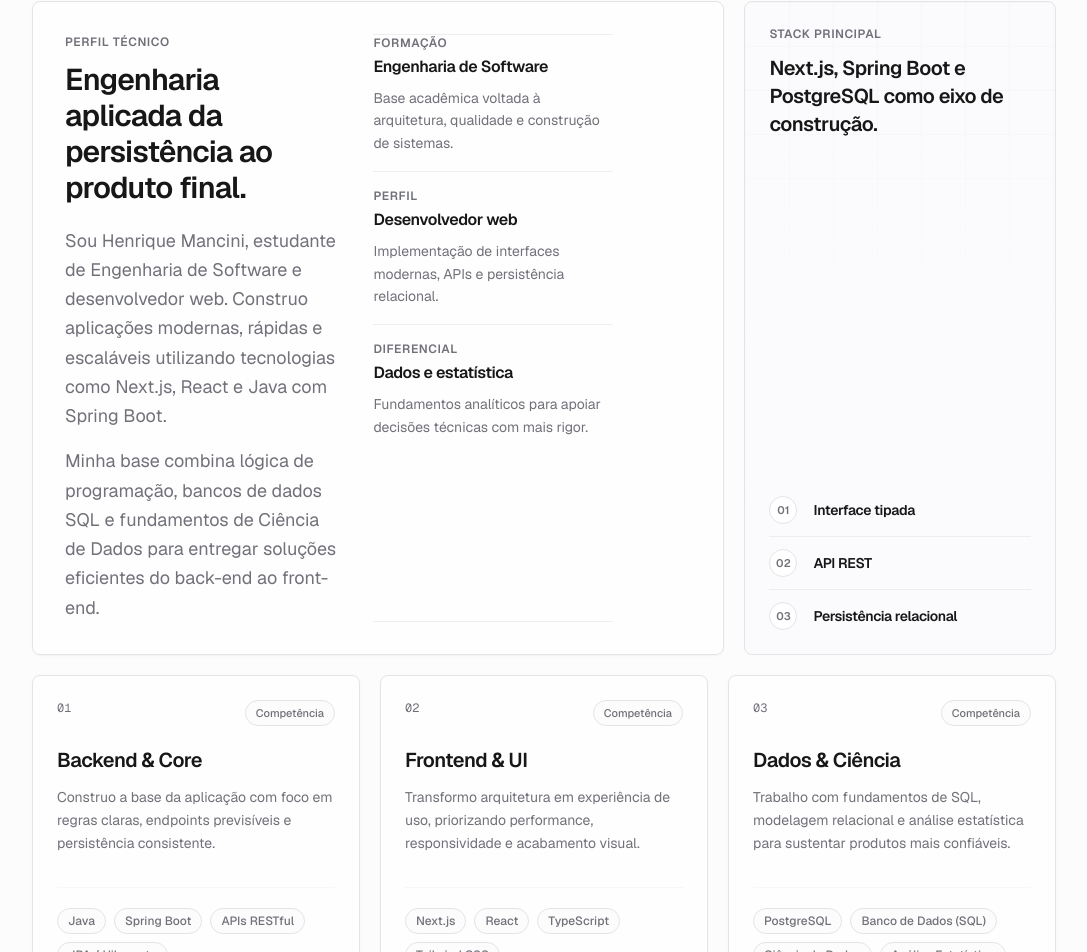
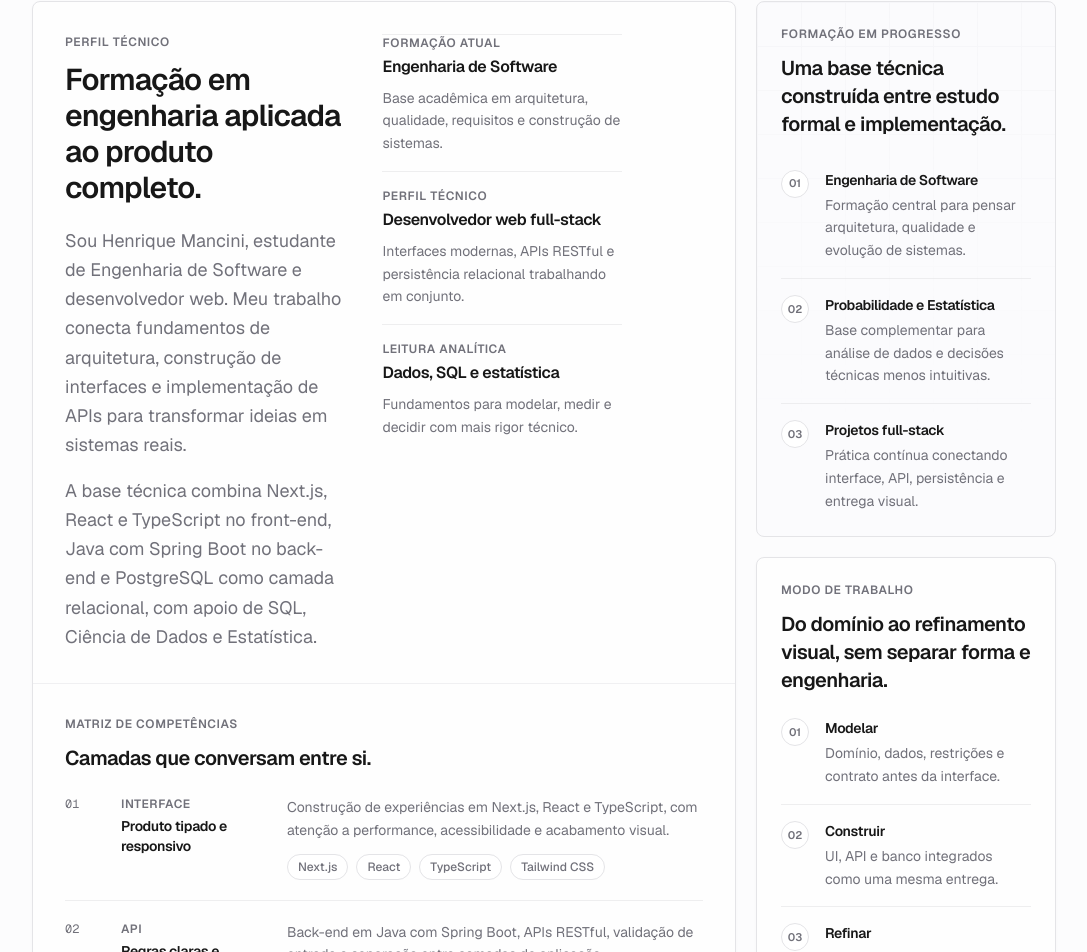
Before and after one commit to Henrique-mancini/portfolio-front, a Next.js app: page / in a window 1280 px wide. Shown: the part 2103-3055 px from the top of the page, without its empty margins (96-1183 px from the left). Built offline with nearby package versions, Linux system fonts and the light colour scheme; no server answers.

Commit message:
refactor: update About component with revised competency layers, formation notes, and layout refinements

```diff
--- a/app/components/About.tsx
+++ b/app/components/About.tsx
@@ -1,57 +1,75 @@
 const profileSignals = [
   {
-    label: "Formação",
+    label: "Formação atual",
     value: "Engenharia de Software",
-    detail: "Base acadêmica voltada à arquitetura, qualidade e construção de sistemas.",
+    detail: "Base acadêmica em arquitetura, qualidade, requisitos e construção de sistemas.",
   },
   {
-    label: "Perfil",
-    value: "Desenvolvedor web",
-    detail: "Implementação de interfaces modernas, APIs e persistência relacional.",
+    label: "Perfil técnico",
+    value: "Desenvolvedor web full-stack",
+    detail: "Interfaces modernas, APIs RESTful e persistência relacional trabalhando em conjunto.",
   },
   {
-    label: "Diferencial",
-    value: "Dados e estatística",
-    detail: "Fundamentos analíticos para apoiar decisões técnicas com mais rigor.",
+    label: "Leitura analítica",
+    value: "Dados, SQL e estatística",
+    detail: "Fundamentos para modelar, medir e decidir com mais rigor técnico.",
   },
 ];
 
-const competencyTracks = [
+const competencyLayers = [
   {
     number: "01",
-    title: "Backend & Core",
+    layer: "Interface",
+    title: "Produto tipado e responsivo",
     description:
-      "Construo a base da aplicação com foco em regras claras, endpoints previsíveis e persistência consistente.",
-    items: ["Java", "Spring Boot", "APIs RESTful", "JPA / Hibernate"],
+      "Construção de experiências em Next.js, React e TypeScript, com atenção a performance, acessibilidade e acabamento visual.",
+    tools: ["Next.js", "React", "TypeScript", "Tailwind CSS"],
   },
   {
     number: "02",
-    title: "Frontend & UI",
+    layer: "API",
+    title: "Regras claras e contratos previsíveis",
     description:
-      "Transformo arquitetura em experiência de uso, priorizando performance, responsividade e acabamento visual.",
-    items: ["Next.js", "React", "TypeScript", "Tailwind CSS"],
+      "Back-end em Java com Spring Boot, APIs RESTful, validação de entrada e separação entre camadas de aplicação.",
+    tools: ["Java", "Spring Boot", "REST", "Validation"],
   },
   {
     number: "03",
-    title: "Dados & Ciência",
+    layer: "Dados",
+    title: "Persistência relacional e análise",
     description:
-      "Trabalho com fundamentos de SQL, modelagem relacional e análise estatística para sustentar produtos mais confiáveis.",
-    items: ["PostgreSQL", "Banco de Dados (SQL)", "Ciência de Dados", "Análise Estatística"],
+      "Modelagem em PostgreSQL, SQL, JPA/Hibernate e fundamentos estatísticos aplicados à leitura de dados.",
+    tools: ["PostgreSQL", "SQL", "JPA / Hibernate", "Estatística"],
   },
 ];
 
-const deliveryFlow = [
+const formationNotes = [
   {
-    title: "Modelar",
-    detail: "Entender domínio, dados e restrições antes da interface.",
+    title: "Engenharia de Software",
+    detail: "Formação central para pensar arquitetura, qualidade e evolução de sistemas.",
   },
   {
-    title: "Integrar",
-    detail: "Conectar API, banco e camada visual com contratos claros.",
+    title: "Probabilidade e Estatística",
+    detail: "Base complementar para análise de dados e decisões técnicas menos intuitivas.",
   },
   {
-    title: "Refinar",
-    detail: "Polir responsividade, acessibilidade e leitura técnica da entrega.",
+    title: "Projetos full-stack",
+    detail: "Prática contínua conectando interface, API, persistência e entrega visual.",
+  },
+];
+
+const workingLoop = [
+  {
+    label: "Modelar",
+    detail: "Domínio, dados, restrições e contrato antes da interface.",
+  },
+  {
+    label: "Construir",
+    detail: "UI, API e banco integrados como uma mesma entrega.",
+  },
+  {
+    label: "Refinar",
+    detail: "Responsividade, acessibilidade, performance e leitura técnica.",
   },
 ];
 
@@ -82,34 +100,34 @@ export default function About() {
           </p>
         </div>
 
-        <div className="grid gap-5 lg:grid-cols-[minmax(0,1fr)_minmax(300px,0.45fr)]">
-          <article className="group relative overflow-hidden rounded-lg border border-border bg-card/75 p-5 shadow-sm shadow-black/[0.03] transition-colors duration-300 hover:border-card-hover-border hover:bg-card dark:border-white/10 dark:bg-white/[0.035] dark:shadow-none sm:p-7 lg:p-8">
+        <div className="grid gap-5 lg:grid-cols-[minmax(0,1fr)_minmax(300px,0.42fr)] lg:items-start">
+          <article className="group relative overflow-hidden rounded-lg border border-border bg-card/75 shadow-sm shadow-black/[0.03] transition-colors duration-300 hover:border-card-hover-border hover:bg-card dark:border-white/10 dark:bg-white/[0.035] dark:shadow-none">
             <div className="pointer-events-none absolute inset-x-0 top-0 h-px bg-gradient-to-r from-transparent via-foreground/20 to-transparent opacity-0 transition-opacity duration-300 group-hover:opacity-100" />
 
-            <div className="grid gap-8 lg:grid-cols-[minmax(0,0.78fr)_minmax(240px,0.42fr)]">
+            <div className="grid gap-8 p-5 sm:p-7 lg:grid-cols-[minmax(0,0.78fr)_minmax(240px,0.42fr)] lg:p-8">
               <div className="min-w-0">
                 <p className="text-xs font-semibold uppercase tracking-wider text-muted">
                   Perfil técnico
                 </p>
                 <h3 className="mt-3 max-w-2xl text-2xl font-semibold tracking-tight text-foreground sm:text-3xl">
-                  Engenharia aplicada da persistência ao produto final.
+                  Formação em engenharia aplicada ao produto completo.
                 </h3>
                 <div className="mt-5 flex flex-col gap-4 text-base leading-relaxed text-muted sm:text-lg">
                   <p>
                     Sou Henrique Mancini, estudante de Engenharia de Software e
-                    desenvolvedor web. Construo aplicações modernas, rápidas e
-                    escaláveis utilizando tecnologias como Next.js, React e Java com
-                    Spring Boot.
+                    desenvolvedor web. Meu trabalho conecta fundamentos de arquitetura,
+                    construção de interfaces e implementação de APIs para transformar
+                    ideias em sistemas reais.
                   </p>
                   <p>
-                    Minha base combina lógica de programação, bancos de dados SQL e
-                    fundamentos de Ciência de Dados para entregar soluções eficientes do
-                    back-end ao front-end.
+                    A base técnica combina Next.js, React e TypeScript no front-end,
+                    Java com Spring Boot no back-end e PostgreSQL como camada relacional,
+                    com apoio de SQL, Ciência de Dados e Estatística.
                   </p>
                 </div>
               </div>
 
-              <dl className="divide-y divide-border/60 border-y border-border/60">
+              <dl className="divide-y divide-border/60 border-y border-border/60 lg:border-b-0">
                 {profileSignals.map((signal) => (
                   <div key={signal.label} className="py-4 first:pt-0 last:pb-0">
                     <dt className="text-xs font-semibold uppercase tracking-wider text-muted">
@@ -125,111 +143,137 @@ export default function About() {
                 ))}
               </dl>
             </div>
+
+            <div className="border-t border-border/50 bg-background/45 p-5 dark:border-white/10 dark:bg-black/20 sm:p-7 lg:p-8">
+              <div className="flex flex-col gap-6">
+                <div className="max-w-2xl">
+                  <p className="text-xs font-semibold uppercase tracking-wider text-muted">
+                    Matriz de competências
+                  </p>
+                  <h3 className="mt-3 text-xl font-semibold tracking-tight text-foreground">
+                    Camadas que conversam entre si.
+                  </h3>
+                </div>
+
+                <div className="divide-y divide-border/60">
+                  {competencyLayers.map((layer) => (
+                    <div
+                      key={layer.layer}
+                      className="grid gap-4 py-5 first:pt-0 last:pb-0 md:grid-cols-[2.5rem_minmax(150px,0.34fr)_minmax(0,1fr)]"
+                    >
+                      <span className="font-mono text-xs text-muted">
+                        {layer.number}
+                      </span>
+                      <div>
+                        <p className="text-xs font-semibold uppercase tracking-wider text-muted">
+                          {layer.layer}
+                        </p>
+                        <p className="mt-1 text-sm font-semibold tracking-tight text-foreground">
+                          {layer.title}
+                        </p>
+                      </div>
+                      <div className="min-w-0">
+                        <p className="text-sm leading-relaxed text-muted">
+                          {layer.description}
+                        </p>
+                        <ul className="mt-3 flex flex-wrap gap-2">
+                          {layer.tools.map((tool) => (
+                            <li
+                              key={tool}
+                              className="rounded-full border border-border bg-card/80 px-2.5 py-1 text-xs font-medium text-muted"
+                            >
+                              {tool}
+                            </li>
+                          ))}
+                        </ul>
+                      </div>
+                    </div>
+                  ))}
+                </div>
+              </div>
+            </div>
           </article>
 
+          <div className="grid gap-5 lg:self-start">
             <aside
-            aria-label="Resumo da stack principal"
+              aria-labelledby="about-formation-heading"
               className="relative overflow-hidden rounded-lg border border-border bg-background/55 p-5 dark:border-white/10 dark:bg-black/20 sm:p-6"
             >
               <div
                 aria-hidden="true"
                 className="pointer-events-none absolute inset-0 bg-[linear-gradient(to_right,var(--border)_1px,transparent_1px),linear-gradient(to_bottom,var(--border)_1px,transparent_1px)] bg-[size:44px_44px] opacity-[0.18] [mask-image:linear-gradient(to_bottom,black,transparent_82%)]"
               />
-            <div className="relative flex h-full min-h-[280px] flex-col justify-between gap-8">
+              <div className="relative flex flex-col gap-8">
                 <div>
                   <p className="text-xs font-semibold uppercase tracking-wider text-muted">
-                  Stack principal
+                    Formação em progresso
                   </p>
-                <p className="mt-3 text-xl font-semibold tracking-tight text-foreground">
-                  Next.js, Spring Boot e PostgreSQL como eixo de construção.
-                </p>
+                  <h3
+                    id="about-formation-heading"
+                    className="mt-3 text-xl font-semibold tracking-tight text-foreground"
+                  >
+                    Uma base técnica construída entre estudo formal e implementação.
+                  </h3>
                 </div>
 
-              <div className="space-y-3">
-                {["Interface tipada", "API REST", "Persistência relacional"].map(
-                  (item, index) => (
-                    <div
-                      key={item}
-                      className="grid grid-cols-[2rem_minmax(0,1fr)] items-center gap-3 border-t border-border/60 pt-3 first:border-t-0 first:pt-0"
+                <ol className="space-y-4">
+                  {formationNotes.map((note, index) => (
+                    <li
+                      key={note.title}
+                      className="grid grid-cols-[2rem_minmax(0,1fr)] gap-3 border-t border-border/60 pt-4 first:border-t-0 first:pt-0"
                     >
                       <span className="inline-flex h-7 w-7 items-center justify-center rounded-full border border-border bg-card text-[11px] font-semibold text-muted">
                         0{index + 1}
                       </span>
-                      <span className="text-sm font-semibold tracking-tight text-foreground">
-                        {item}
-                      </span>
+                      <div>
+                        <p className="text-sm font-semibold tracking-tight text-foreground">
+                          {note.title}
+                        </p>
+                        <p className="mt-1 text-sm leading-relaxed text-muted">
+                          {note.detail}
+                        </p>
                       </div>
-                  ),
-                )}
-              </div>
+                    </li>
+                  ))}
+                </ol>
               </div>
             </aside>
-        </div>
 
-        <div className="mt-5 grid gap-4 sm:gap-5 lg:grid-cols-3">
-          {competencyTracks.map((track) => (
-            <article
-              key={track.title}
-              className="group relative flex min-h-[300px] flex-col justify-between overflow-hidden rounded-lg border border-border bg-card/70 p-5 shadow-sm shadow-black/[0.03] transition-colors duration-300 hover:border-card-hover-border hover:bg-card dark:border-white/10 dark:bg-white/[0.025] dark:shadow-none sm:p-6"
+            <aside
+              aria-labelledby="about-work-heading"
+              className="overflow-hidden rounded-lg border border-border bg-card/70 p-5 shadow-sm shadow-black/[0.03] dark:border-white/10 dark:bg-white/[0.025] dark:shadow-none sm:p-6"
             >
-              <div className="pointer-events-none absolute inset-x-0 top-0 h-px bg-gradient-to-r from-transparent via-foreground/18 to-transparent opacity-0 transition-opacity duration-300 group-hover:opacity-100" />
-
-              <div className="flex flex-col gap-5">
-                <div className="flex items-start justify-between gap-4">
-                  <span className="font-mono text-xs text-muted">{track.number}</span>
-                  <span className="rounded-full border border-border bg-background/70 px-2.5 py-1 text-[11px] font-medium text-muted">
-                    Competência
-                  </span>
-                </div>
-
-                <div>
-                  <h3 className="text-xl font-semibold tracking-tight text-foreground">
-                    {track.title}
-                  </h3>
-                  <p className="mt-3 text-sm leading-relaxed text-muted">
-                    {track.description}
-                  </p>
-                </div>
-              </div>
-
-              <ul className="mt-8 flex flex-wrap gap-2 border-t border-border/30 pt-5">
-                {track.items.map((item) => (
-                  <li
-                    key={item}
-                    className="rounded-full border border-border bg-background/70 px-2.5 py-1 text-xs font-medium text-muted"
-                  >
-                    {item}
-                  </li>
-                ))}
-              </ul>
-            </article>
-          ))}
-        </div>
-
-        <div className="mt-5 overflow-hidden rounded-lg border border-border bg-card/70 shadow-sm shadow-black/[0.03] dark:border-white/10 dark:bg-white/[0.025] dark:shadow-none">
-          <div className="grid gap-6 p-5 sm:p-6 lg:grid-cols-[minmax(220px,0.36fr)_minmax(0,1fr)] lg:p-7">
-            <div>
               <p className="text-xs font-semibold uppercase tracking-wider text-muted">
                 Modo de trabalho
               </p>
-              <h3 className="mt-3 text-xl font-semibold tracking-tight text-foreground">
-                Do domínio ao refinamento visual.
+              <h3
+                id="about-work-heading"
+                className="mt-3 text-xl font-semibold tracking-tight text-foreground"
+              >
+                Do domínio ao refinamento visual, sem separar forma e engenharia.
               </h3>
-            </div>
 
-            <ol className="grid gap-4 sm:grid-cols-3">
-              {deliveryFlow.map((step, index) => (
-                <li key={step.title} className="border-l border-border/80 pl-4">
-                  <span className="font-mono text-xs text-muted">0{index + 1}</span>
-                  <p className="mt-2 text-sm font-semibold tracking-tight text-foreground">
-                    {step.title}
+              <ol className="mt-6 space-y-4">
+                {workingLoop.map((step, index) => (
+                  <li
+                    key={step.label}
+                    className="grid grid-cols-[2rem_minmax(0,1fr)] gap-3 border-t border-border/60 pt-4 first:border-t-0 first:pt-0"
+                  >
+                    <span className="inline-flex h-7 w-7 items-center justify-center rounded-full border border-border bg-card text-[11px] font-semibold text-muted">
+                      0{index + 1}
+                    </span>
+                    <div>
+                      <p className="text-sm font-semibold tracking-tight text-foreground">
+                        {step.label}
                       </p>
-                  <p className="mt-2 text-sm leading-relaxed text-muted">
+                      <p className="mt-1 text-sm leading-relaxed text-muted">
                         {step.detail}
                       </p>
+                    </div>
                   </li>
                 ))}
               </ol>
+            </aside>
           </div>
         </div>
       </div>
```
Lines whose indentation alone changed are shown as unchanged.
